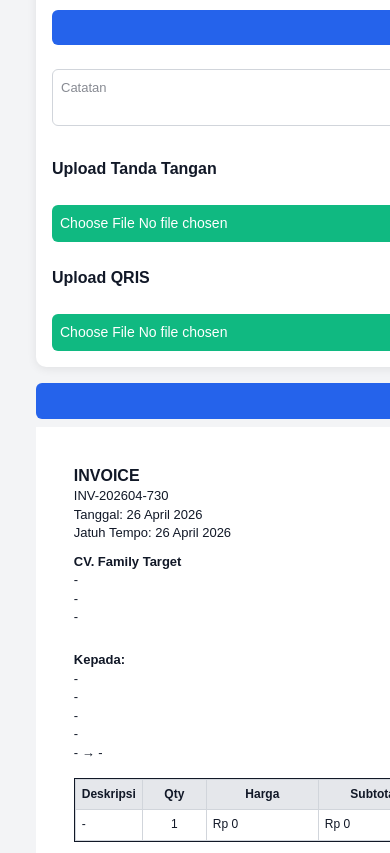
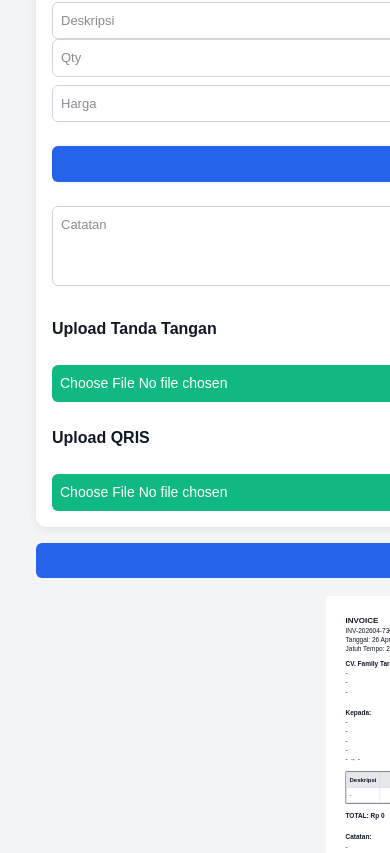
Before and after one commit to rahmatfantastik07/invoice-app, a Next.js app: page / in a window 390 px wide. Shown: the part 1144-1997 px from the top of the page. Built offline with nearby package versions, Linux system fonts and the light colour scheme.

Commit message:
Update globals.css

```diff
--- a/app/globals.css
+++ b/app/globals.css
@@ -33,6 +33,7 @@ body {
   padding: 12px;
 }
 
+/* desktop */
 @media (min-width: 768px) {
   .grid.md\:grid-cols-2 {
     grid-template-columns: 1fr 1fr;
@@ -46,6 +47,7 @@ body {
 
 .bg-white {
   background: #fff;
+  width: 100%;
 }
 
 .shadow {
@@ -65,6 +67,7 @@ h2 {
   font-weight: 600;
 }
 
+/* INPUT */
 .input {
   border: 1px solid #d1d5db;
   padding: 10px;
@@ -79,11 +82,17 @@ h2 {
   border-color: #2563eb;
 }
 
+textarea.input {
+  min-height: 80px;
+}
+
+/* FILE */
 input[type="file"] {
   width: 100%;
   font-size: 14px;
 }
 
+/* BUTTON */
 .btn {
   background: #2563eb;
   color: #fff;
@@ -104,23 +113,23 @@ input[type="file"] {
    PREVIEW WRAPPER
    ========================= */
 
-.flex.justify-center {
+.preview-wrapper {
   width: 100%;
   overflow-x: auto;
-  padding: 10px;
   display: flex;
   justify-content: center;
+  padding: 10px;
 }
 
-/* =========================
-   A4 DESKTOP (JANGAN DIUBAH)
-   ========================= */
+.preview-scale {
+  transform-origin: top center;
+}
 
-.flex.justify-center > div {
+/* A4 FIX */
+.preview-scale > div {
   width: 297mm;
   min-height: 210mm;
   background: white;
-  transform-origin: top center;
 }
 
 /* =========================
@@ -144,29 +153,37 @@ th {
 }
 
 /* =========================
-   🔥 MOBILE FIX UTAMA
+   🔥 MOBILE FIX (FORM + PREVIEW)
    ========================= */
 
 @media (max-width: 768px) {
 
-  /* grid tetap 1 kolom */
+  /* GRID tetap 1 kolom */
   .grid {
     grid-template-columns: 1fr !important;
   }
 
-  /* wrapper JANGAN hidden */
-  .flex.justify-center {
-    overflow-x: auto;
+  /* 🔥 FORM FIX UTAMA */
+  .flex {
+    flex-direction: column;
   }
 
-  /* 🔥 SOLUSI: FIT WIDTH TANPA SCALE BERLEBIH */
-  .flex.justify-center > div {
-    width: 100% !important;
-    min-height: auto !important;
-    padding: 16px !important;
+  /* khusus input berpasangan */
+  .flex.gap-2 {
+    flex-direction: column !important;
   }
 
-  /* header jadi stack */
+  /* kasih jarak biar gak nempel */
+  .flex.gap-2 > * {
+    width: 100%;
+  }
+
+  /* PREVIEW tetap scaled */
+  .preview-scale {
+    transform: scale(0.65);
+  }
+
+  /* header preview */
   .flex.justify-between {
     flex-direction: column !important;
     gap: 10px;
@@ -177,27 +194,25 @@ th {
     text-align: left !important;
   }
 
-  /* gambar */
   img {
     max-width: 120px;
     height: auto !important;
   }
 
-  /* table scroll */
+  /* table tetap bisa scroll */
   table {
     display: block;
     overflow-x: auto;
     white-space: nowrap;
   }
 
-  /* footer */
+  /* footer preview */
   .flex.items-end {
     flex-direction: column !important;
     gap: 16px;
     align-items: flex-start !important;
   }
 
-  /* font lebih readable */
   .text-sm {
     font-size: 14px !important;
   }
@@ -212,6 +227,10 @@ th {
    ========================= */
 
 @media (max-width: 480px) {
+
+  .preview-scale {
+    transform: scale(0.5);
+  }
 
   h1 {
     font-size: 16px !important;
```
